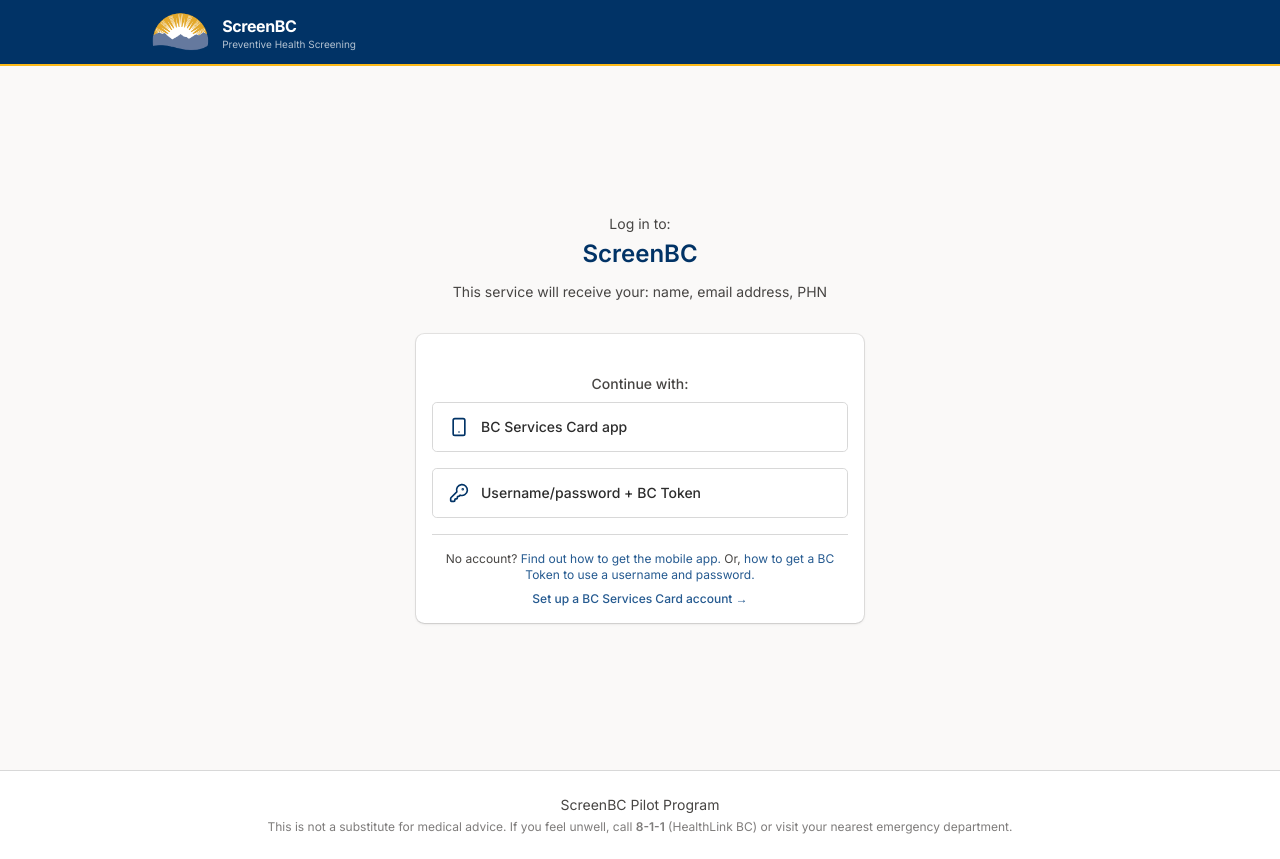
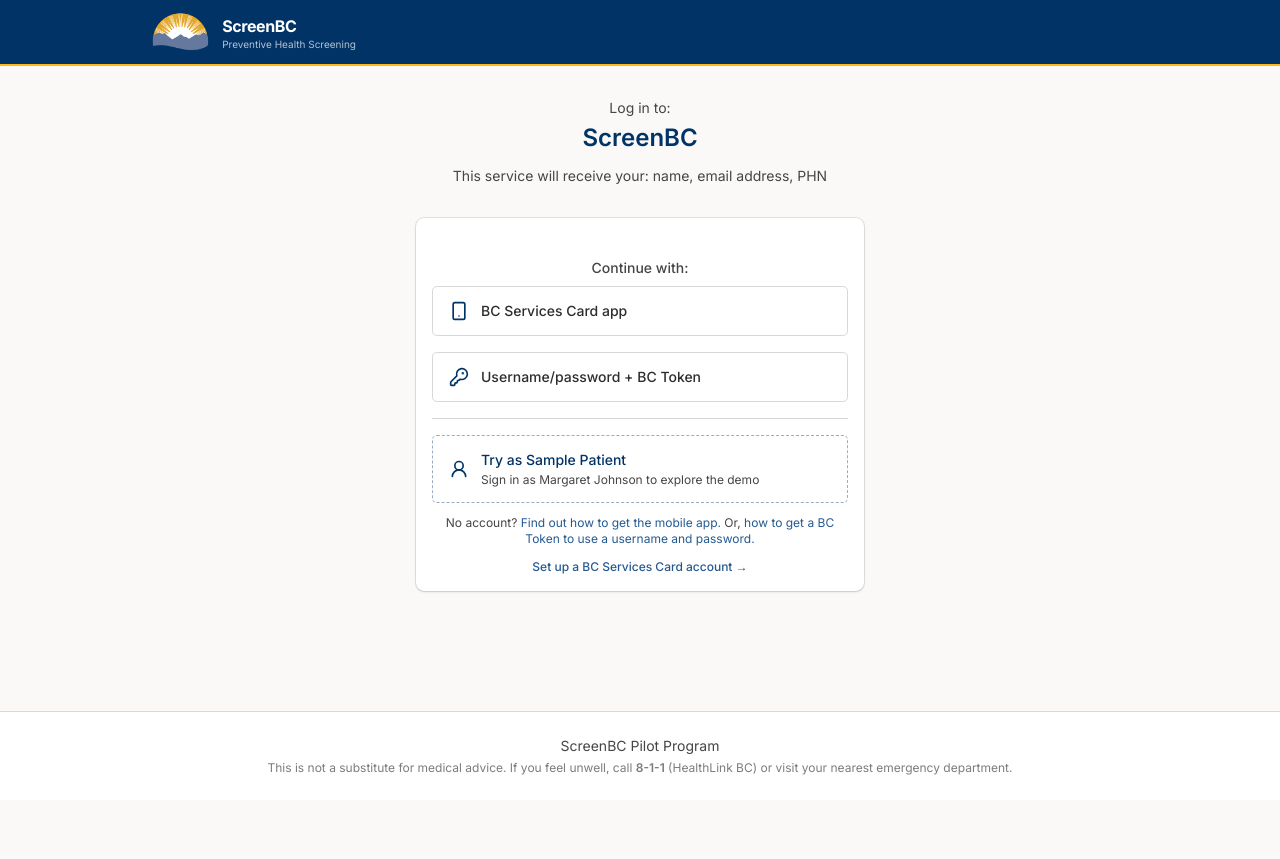
Before and after one commit to gustavogarci/screenbc, a Next.js app: page /login in a window 1280 px wide. After the commit the page ends 800 px from the top, so only its background shows below. Built offline with nearby package versions, Linux system fonts and the light colour scheme.

Commit message:
Add one-click demo login button to login page
Co-Authored-By: Claude Opus 4.6 <noreply@anthropic.com>

```diff
--- a/components/auth/login-form.tsx
+++ b/components/auth/login-form.tsx
@@ -6,14 +6,37 @@ import { Input } from "@/components/ui/input";
 import { Label } from "@/components/ui/label";
 import { Card, CardContent } from "@/components/ui/card";
 import { toast } from "sonner";
-import { KeyRound, Smartphone } from "lucide-react";
+import { KeyRound, Smartphone, UserRound } from "lucide-react";
 
 export function LoginForm() {
   const [mode, setMode] = useState<"select" | "credentials">("select");
   const [username, setUsername] = useState("");
   const [password, setPassword] = useState("");
   const [loading, setLoading] = useState(false);
+  const [demoLoading, setDemoLoading] = useState(false);
   const [error, setError] = useState("");
+
+  async function handleDemoLogin() {
+    setDemoLoading(true);
+    setError("");
+    try {
+      const res = await fetch("/api/auth/login", {
+        method: "POST",
+        headers: { "Content-Type": "application/json" },
+        body: JSON.stringify({ username: "margaret.johnson", password: "demo1234" }),
+      });
+      if (!res.ok) {
+        setError("Unable to start demo. Please try again.");
+        setDemoLoading(false);
+        return;
+      }
+      const data = await res.json();
+      window.location.href = data.consentAccepted ? "/portal" : "/consent";
+    } catch {
+      setError("An error occurred. Please try again.");
+      setDemoLoading(false);
+    }
+  }
 
   async function handleSubmit(e: React.FormEvent) {
     e.preventDefault();
@@ -46,7 +69,7 @@ export function LoginForm() {
   }
 
   return (
-    <div className="min-h-[calc(100vh-6rem)] flex items-center justify-center px-4">
+    <div className="py-8 flex items-center justify-center px-4">
       <div className="w-full max-w-md">
         <div className="text-center mb-8">
           <p className="text-sm text-text-secondary mb-1">Log in to:</p>
@@ -88,7 +111,23 @@ export function LoginForm() {
                 </span>
               </button>
 
-              <div className="pt-4 border-t border-surface-border">
+              <div className="pt-4 border-t border-surface-border space-y-3">
+                <button
+                  onClick={handleDemoLogin}
+                  disabled={demoLoading}
+                  className="w-full flex items-center gap-3 px-4 py-3.5 rounded-md border border-dashed border-bc-blue/40 hover:bg-bc-blue/5 transition-colors text-left"
+                >
+                  <UserRound className="h-5 w-5 text-bc-blue shrink-0" />
+                  <div>
+                    <span className="text-sm font-medium text-bc-blue">
+                      {demoLoading ? "Signing in..." : "Try as Sample Patient"}
+                    </span>
+                    <p className="text-xs text-text-secondary mt-0.5">
+                      Sign in as Margaret Johnson to explore the demo
+                    </p>
+                  </div>
+                </button>
+
                 <p className="text-xs text-text-secondary text-center">
                   No account?{" "}
                   <span className="text-bc-link">
```
